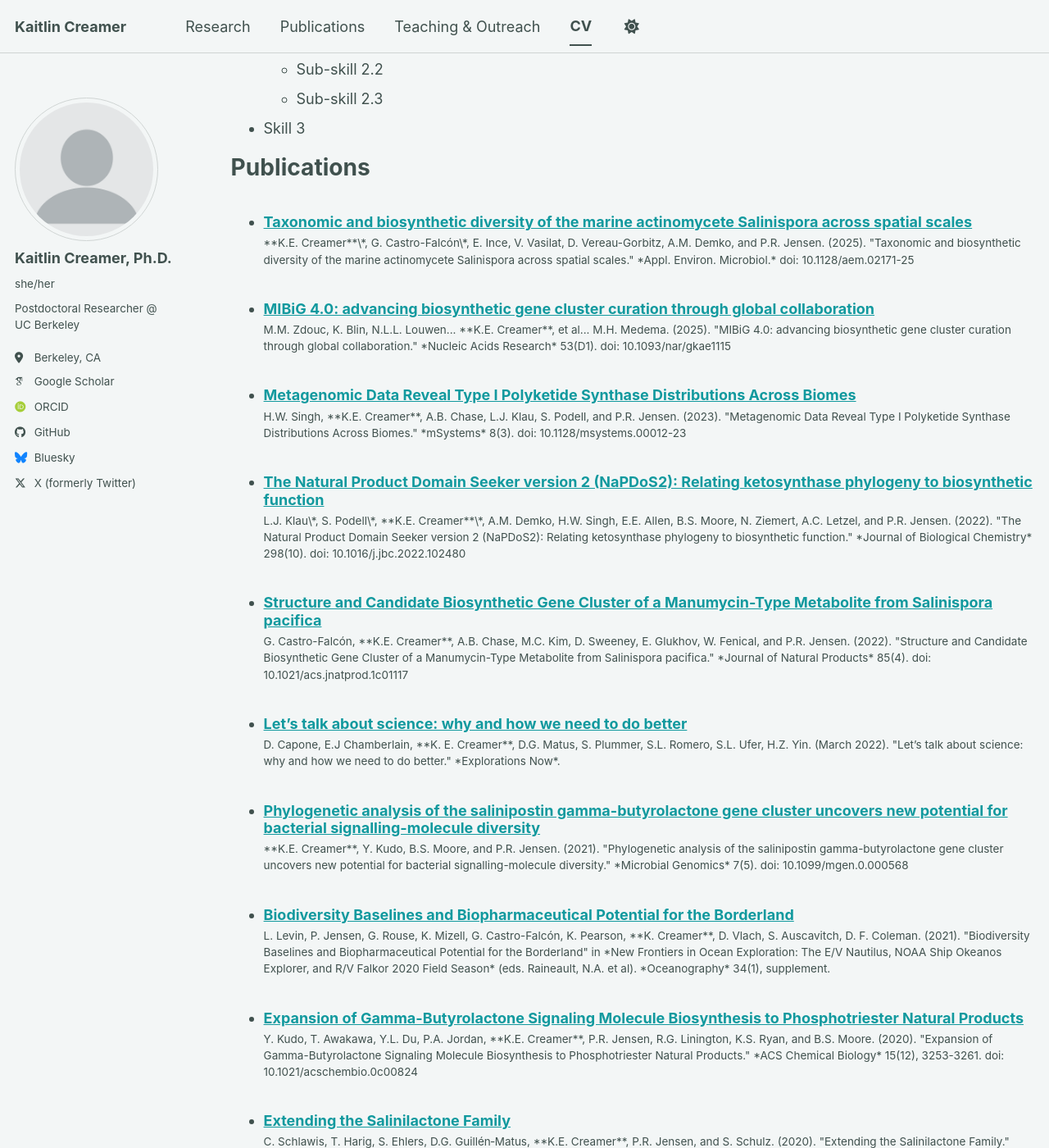
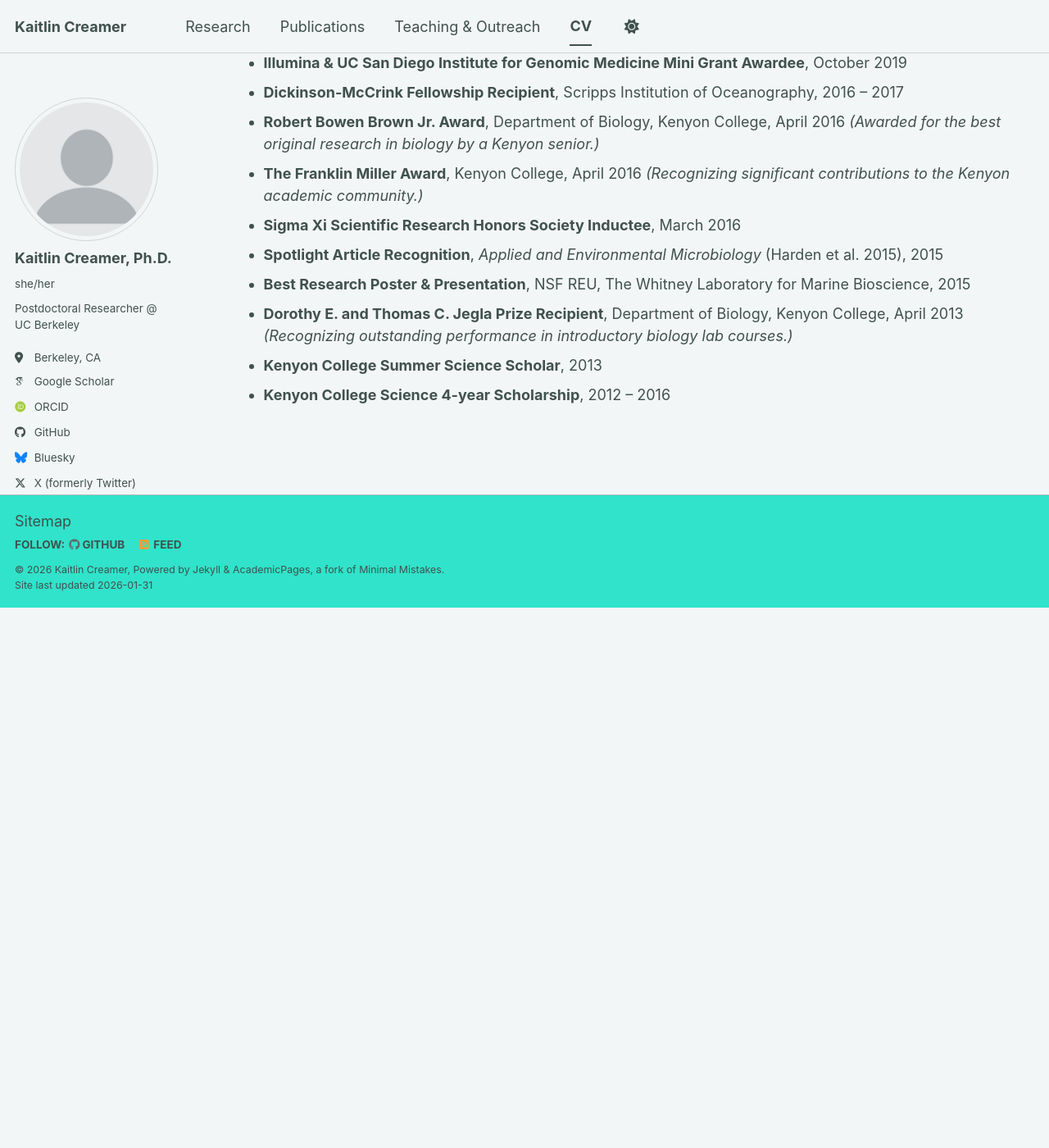
Before and after one commit to creamerk/creamerk.github.io, a Jekyll site: the page built from _pages/cv.md, in a window 1280 px wide and 1400 px high, scrolled down 894 px. Shown: the whole window at 82% size. Built offline with Jekyll 4.4.1, drawn with Linux system fonts in a browser that asks for light colours; some web fonts are replaced; a script bundle is joined from its source files by our own code; library files that are not in the unit come from our copies; after the commit the page ends 1635 px from its top, so only the background shows below that; some of the changed text lies outside the part shown.

Commit message:
Update cv.md
Change CV format, add information

```diff
--- a/_pages/cv.md
+++ b/_pages/cv.md
@@ -3,62 +3,35 @@
 title: "CV"
 permalink: /cv/
 author_profile: true
-redirect_from:
-  - /resume
 ---
 
 {% include base_path %}
 
-Education
-======
-* Ph.D in Version Control Theory, GitHub University, 2018 (expected)
-* M.S. in Jekyll, GitHub University, 2014
-* B.S. in GitHub, GitHub University, 2012
+## Postdoctoral Training
+* **Postdoctoral Researcher**, Earth & Planetary Sciences, Innovative Genomics Institute, University of California, Berkeley, **2022 – Present**
+  * Supervised by: Dr. Jill Banfield
+  * Research focus: Soil microbial ecology & carbon sequestration for soil health, using large-scale field experiments and big data approaches (metagenomics & metatranscriptomics) to investigate how microbial communities shape soil function.
 
-Work experience
-======
-* Spring 2024: Academic Pages Collaborator
-  * GitHub University
-  * Duties includes: Updates and improvements to template
-  * Supervisor: The Users
+## Education
+* **Ph.D. in Marine Biology**, Scripps Institution of Oceanography, University of California San Diego, **2016-2022**
+  * Dissertation: *Experimental and phylogenetic approaches to understand natural product biosynthetic gene cluster evolution in the marine actinomycete genus Salinispora*
+  * Supervised by: Dr. Paul Jensen
+* **B.A. in Biology**, Kenyon College, **2016**
+  * *Highest Honors, cum laude*
+  * Minors: Chemistry and Environmental Studies
 
-* Fall 2015: Research Assistant
-  * GitHub University
-  * Duties included: Merging pull requests
-  * Supervisor: Professor Hub
-
-* Summer 2015: Research Assistant
-  * GitHub University
-  * Duties included: Tagging issues
-  * Supervisor: Professor Git
-
-Skills
-======
-* Skill 1
-* Skill 2
-  * Sub-skill 2.1
-  * Sub-skill 2.2
-  * Sub-skill 2.3
-* Skill 3
-
-Publications
-======
-  <ul>{% for post in site.publications reversed %}
-    {% include archive-single-cv.html %}
-  {% endfor %}</ul>
-
-Talks
-======
-  <ul>{% for post in site.talks reversed %}
-    {% include archive-single-talk-cv.html  %}
-  {% endfor %}</ul>
-
-Teaching
-======
-  <ul>{% for post in site.teaching reversed %}
-    {% include archive-single-cv.html %}
-  {% endfor %}</ul>
-
-Service and leadership
-======
-* Currently signed in to 43 different slack teams
+## Fellowships & Awards
+* **NSF Graduate Research Fellowship (GRFP)**, Microbial Biology, 2017 – 2022
+* **SIO Department Graduate Student Excellence Travel Award**, UC San Diego, 2017, 2019, 2022
+* **Scripps Student Symposium Best Speaker Award**, September 2021
+* **Scripps Outstanding Teaching Assistant Award**, SIO-126 Marine Microbiology, June 2021
+* **Illumina & UC San Diego Institute for Genomic Medicine Mini Grant Awardee**, October 2019
+* **Dickinson-McCrink Fellowship Recipient**, Scripps Institution of Oceanography, 2016 – 2017
+* **Robert Bowen Brown Jr. Award**, Department of Biology, Kenyon College, April 2016 *(Awarded for the best original research in biology by a Kenyon senior.)*
+* **The Franklin Miller Award**, Kenyon College, April 2016 *(Recognizing significant contributions to the Kenyon academic community.)*
+* **Sigma Xi Scientific Research Honors Society Inductee**, March 2016
+* **Spotlight Article Recognition**, *Applied and Environmental Microbiology* (Harden et al. 2015), 2015
+* **Best Research Poster & Presentation**, NSF REU, The Whitney Laboratory for Marine Bioscience, 2015
+* **Dorothy E. and Thomas C. Jegla Prize Recipient**, Department of Biology, Kenyon College, April 2013 *(Recognizing outstanding performance in introductory biology lab courses.)*
+* **Kenyon College Summer Science Scholar**, 2013
+* **Kenyon College Science 4-year Scholarship**, 2012 – 2016
```
